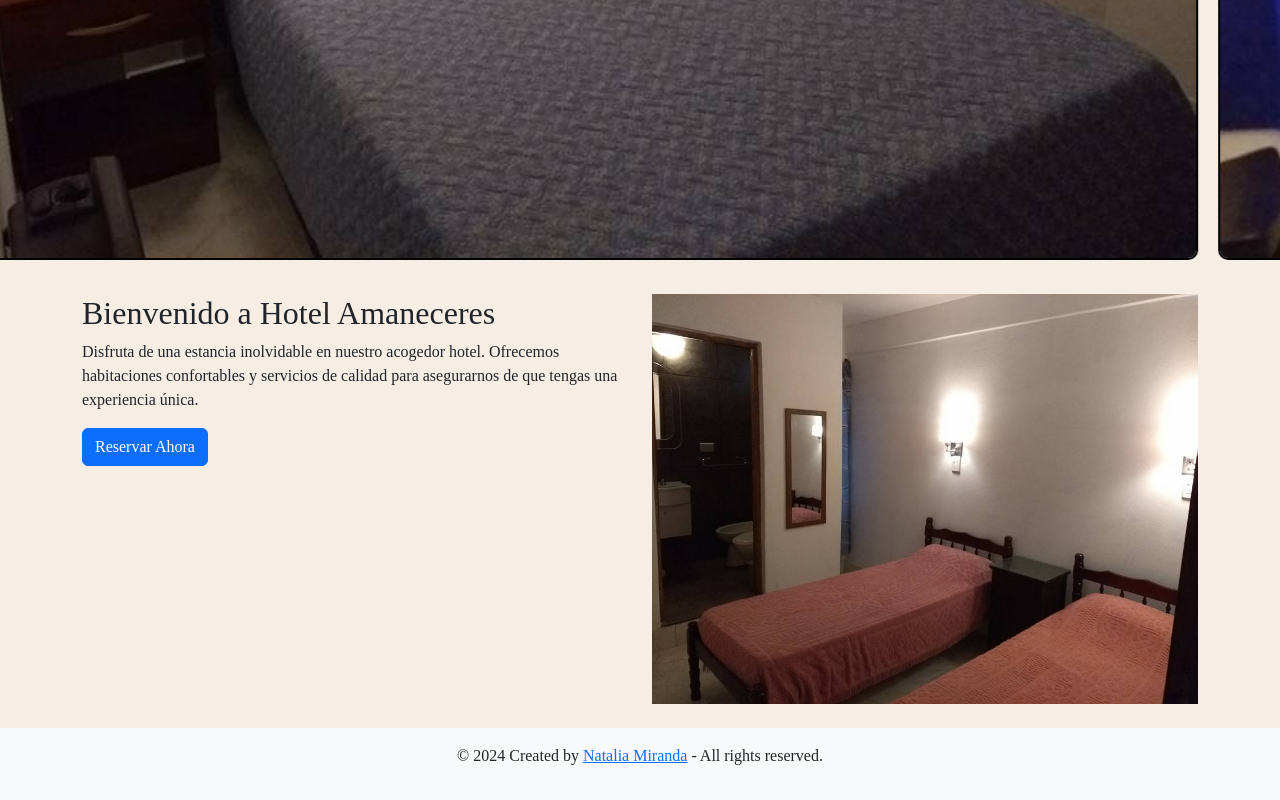
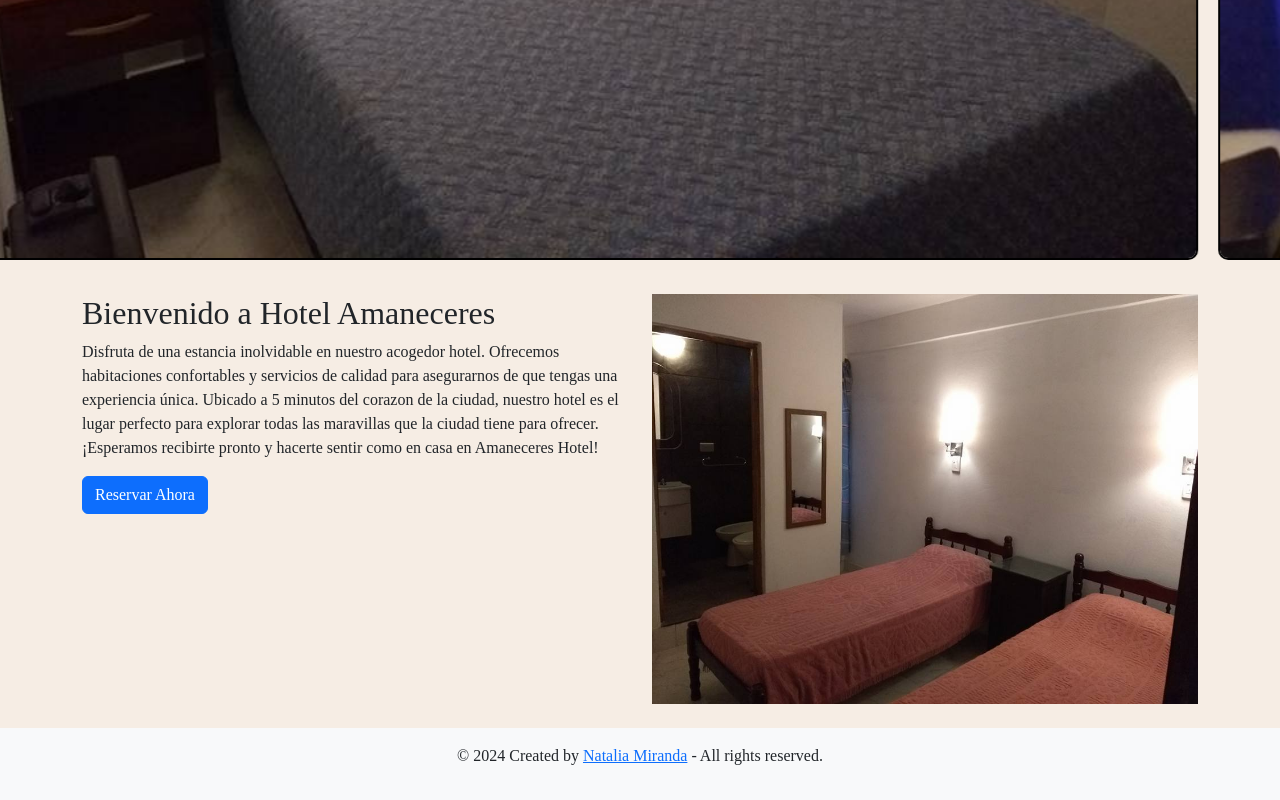
Before and after one commit to natimiranda28/Hotel-Amaneceres, a website: page index.html in a window 1280 px wide. Shown: the part 752-1552 px from the top of the page. Drawn offline with nearby package versions, Linux system fonts and the light colour scheme; a web font is replaced by a local one.

Commit message:
Update index.html

```diff
--- a/index.html
+++ b/index.html
@@ -31,7 +31,7 @@
         </div>
     </nav>
 
-    <!-- Carruseles -->
+    <!-- Carrusel -->
     <header>
         <div id="carouselExample" class="carousel slide" data-bs-ride="carousel">
             <div class="carousel-inner">
@@ -58,7 +58,14 @@
         <div class="row">
             <div class="col-md-6">
                 <h2>Bienvenido a Hotel Amaneceres</h2>
-                <p>Disfruta de una estancia inolvidable en nuestro acogedor hotel. Ofrecemos habitaciones confortables y servicios de calidad para asegurarnos de que tengas una experiencia única.</p>
+                <p>Disfruta de una estancia inolvidable en nuestro acogedor hotel. Ofrecemos habitaciones confortables y servicios de calidad para asegurarnos de que tengas una experiencia única. Ubicado a 5 minutos del corazon de la ciudad, nuestro hotel es el lugar perfecto para explorar todas las maravillas que la ciudad tiene para ofrecer. ¡Esperamos recibirte pronto y hacerte sentir como en casa en Amaneceres Hotel!
+
+
+
+
+
+
+                </p>
                 <a href="https://www.google.com/travel/hotels/entity/CgsIj5SCsv7nytWDARAB?q=hotel%20amaneceres%20salta&g2lb=2502548%2C2503771%2C2503781%2C4258168%2C4284970%2C4291517%2C4597339%2C4814050%2C4874190%2C4893075%2C4924070%2C4965990%2C10208620%2C72277293%2C72298667%2C72302247%2C72313836%2C72317059%2C72406588%2C72412680%2C72414906%2C72421566%2C72430562%2C72440517%2C72442338%2C72458707%2C72470899%2C72471395&hl=es-AR&gl=ar&ssta=1&ts=CAEaSQorEicyJTB4OTQxYmMzYWUxZjhmMDFkNToweDgzYWIyYjNmZTY0MDhhMGYaABIaEhQKBwjoDxABGAoSBwjoDxABGAwYAjICEAAqCQoFOgNBUlMaAA&qs=CAE4AkIJCQ-KQOY_K6uDQgkJD4pA5j8rq4M&ictx=1&sa=X&ved=0CAAQ5JsGahcKEwiI2d_ottCDAxUAAAAAHQAAAAAQBA&utm_campaign=sharing&utm_medium=link&utm_source=htls" class="btn btn-primary" target="_blank" rel="noopener">Reservar Ahora</a>
             </div>
             <div class="col-md-6">
```
